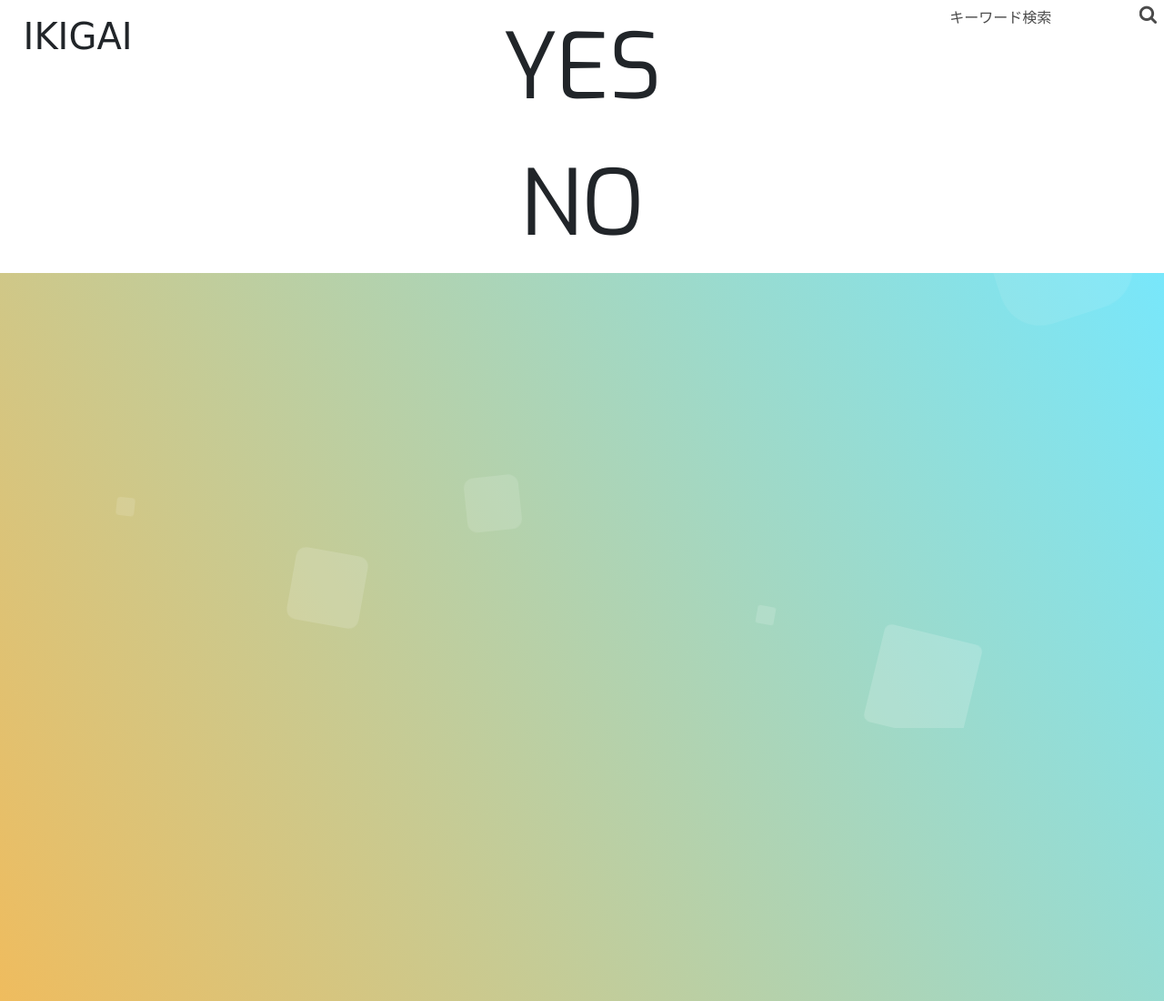
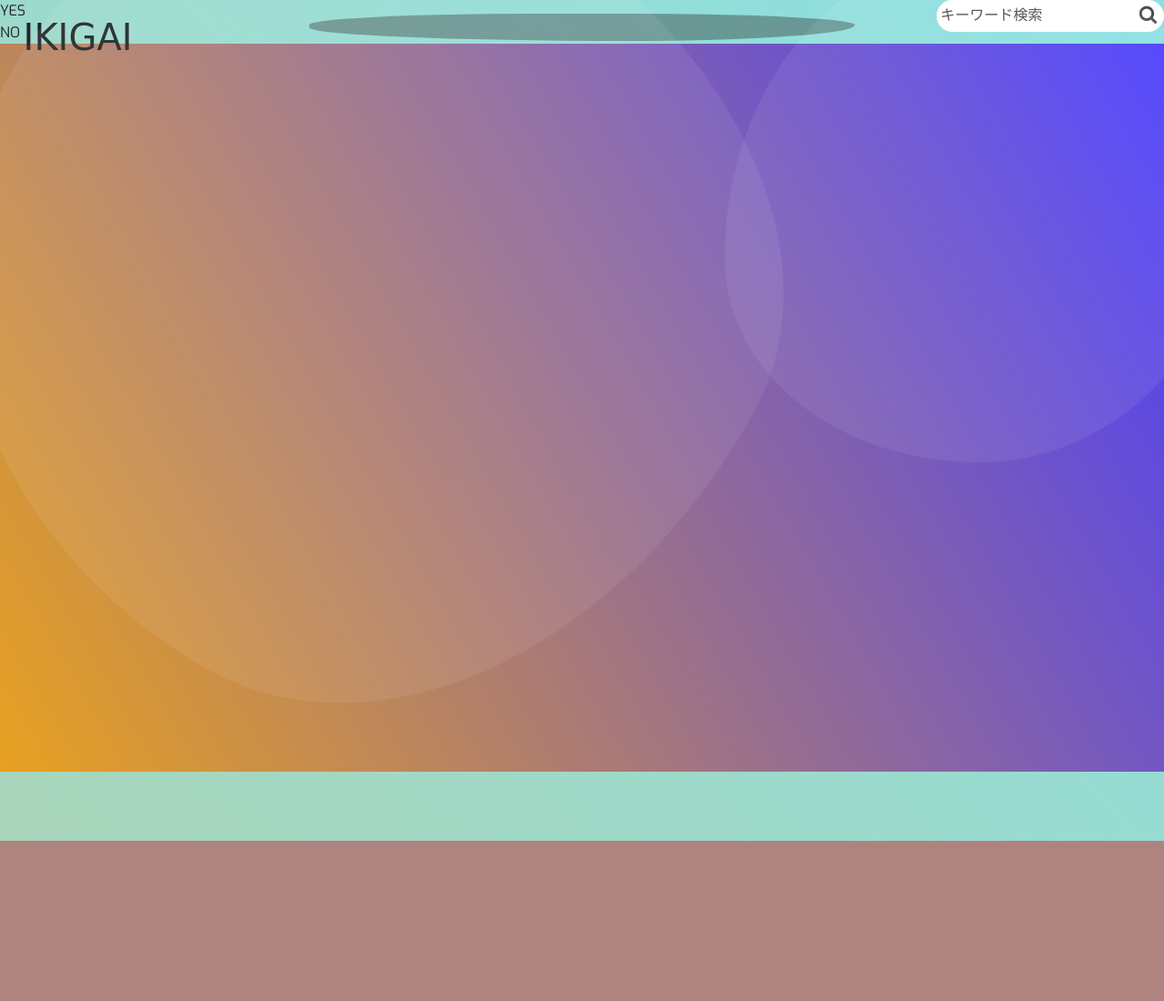
Before and after one commit to tomishima2904/ikigai, a Django app: template hobby/templates/question.html in a window 1280 px wide; the page is wider, and only the part inside the window is pictured. Shown: that part at 91% size. After the commit the page ends 924 px from the top of that part, so only its background shows below. Run offline with Django 4.2, Linux system fonts and the light colour scheme; the template is opened without the code that fills it, so the values that code supplies are empty.

Commit message:
questionのcssを変更

```diff
--- a/static/css/question.css
+++ b/static/css/question.css
@@ -20,11 +20,14 @@
 
 
 p {
-    padding: 15px 30px;
+  padding: 15px 30px;
 	color: #fff;
 	width: 600px;
+  top:15px;
 	text-align: center;
-    position: absolute;
+  position: absolute;
+  background:rgba(46, 46, 46, 0.4);
+  border-radius: 50% 50% 50% 70%/50% 50% 70% 60%;
 }
 
 /*文字*/
@@ -63,21 +66,24 @@
   padding: 5%;
   width: 600px;
   height: 600px;
-  margin: 0 -15px;
+  margin-top: -50px;
   mix-blend-mode: multiply;
   border: none;
   cursor: pointer;
+  font-size:100px;
+  transition: all 0.5s 0s ease;
+
 
 }
 .btn_yes {
-  background: rgb(255, 149, 29);
+  background: rgb(255, 136, 0);
   border-radius: 50% 50% 50% 70%/50% 50% 70% 60%;
   position:absolute;
   left:15%;
   top:25%;
 }
 .btn_no {
-  background: rgb(64, 160, 182);
+  background: rgb(0, 170, 255);
   border-radius: 50% 30% 50% 40%/50%;
   position:absolute;
   right:15%;
@@ -92,11 +98,20 @@
   }
 }
 
-t {
-    display: flex;
-    justify-content: center;
-    font-size:100px;
 
+.btn_yes:hover {
+  background-color: #ffb348;
+  letter-spacing: 5px;
+  color: rgb(0, 0, 0);
+  font-size:150px;
+
+}
+
+.btn_no:hover {
+  background-color: #5cbeff;
+  letter-spacing: 5px;
+  color: rgb(0, 0, 0);
+  font-size:150px;
 }
 
 
@@ -104,9 +119,10 @@
 
 
 
+
 .area{
-    background: linear-gradient(60deg, rgb(239, 188, 94) 0%, rgb(120, 231, 251) 100%);
-    background: -webkit-linear-gradient(to left, #8f94fb, #4e54c8);
+    background: linear-gradient(60deg, rgb(231, 161, 32) 0%, rgb(73, 60, 254) 100%);
+    background: -webkit-linear-gradient(to left, #8f94fb, #c8a54e);
     width: 100%;
     height:100vh;
 
@@ -117,131 +133,125 @@
 
 
 
-/*背景アニメーション*/
-.circles{
-    position: absolute;
-    top: 0;
-    left: 0;
-    width: 100%;
-    height: 100%;
-    overflow: hidden;
+body {
+  background: -moz-linear-gradient(60deg, rgb(239, 188, 94) 0%, rgb(120, 231, 251) 100%);
+  background: -webkit-linear-gradient(to left, #8f94fb, #4e54c8);
+  background: linear-gradient(45deg, rgb(239, 188, 94) 0%, rgb(120, 231, 251) 100%);
+  background-size: 400% 400%;
+  -webkit-animation: Gradient 15s ease infinite;
+-moz-animation: Gradient 15s ease infinite;
+animation: Gradient 15s ease infinite;
+/*min-height: calc(100vh - 2rem);*/
+display: flex;
+flex-direction: column;
+align-items: stretch;
+justify-content: space-evenly;
+overflow: hidden;
+position: relative;
 }
 
-.circles li{
-    position: absolute;
-    display: block;
-    list-style: none;
-    width: 20px;
-    height: 20px;
-    background: rgba(255, 255, 255, 0.2);
-    animation: animate 25s linear infinite;
-    bottom: -150px;
-
+body::before,
+body::after {
+content: "";
+width: 70vmax;
+height: 70vmax;
+position: absolute;
+background: rgba(255, 255, 255, 0.07);
+left: -20vmin;
+top: -20vmin;
+animation: morph 15s linear infinite alternate, spin 20s linear infinite;
+z-index: 1;
+will-change: border-radius, transform;
+transform-origin: 55% 55%;
+pointer-events: none;
 }
 
-.circles li:nth-child(1){
-    left: 25%;
-    width: 80px;
-    height: 80px;
-    animation-delay: 0s;
+body::after {
+  width: 70vmin;
+  height: 70vmin;
+  left: auto;
+  right: -10vmin;
+  top: auto;
+  bottom: 0;
+  animation: morph 10s linear infinite alternate, spin 26s linear infinite reverse;
+  transform-origin: 20% 20%;
 }
 
-
-.circles li:nth-child(2){
-    left: 10%;
-    width: 20px;
-    height: 20px;
-    animation-delay: 2s;
-    animation-duration: 12s;
+@-webkit-keyframes Gradient {
+0% {
+  background-position: 0 50%
+}
+50% {
+  background-position: 100% 50%
+}
+100% {
+  background-position: 0 50%
+}
 }
 
-.circles li:nth-child(3){
-    left: 70%;
-    width: 20px;
-    height: 20px;
-    animation-delay: 4s;
+@-moz-keyframes Gradient {
+0% {
+  background-position: 0 50%
+}
+50% {
+  background-position: 100% 50%
+}
+100% {
+  background-position: 0 50%
+}
 }
 
-.circles li:nth-child(4){
-    left: 40%;
-    width: 60px;
-    height: 60px;
-    animation-delay: 0s;
-    animation-duration: 18s;
+@keyframes Gradient {
+0% {
+  background-position: 0 50%
+}
+50% {
+  background-position: 100% 50%
+}
+100% {
+  background-position: 0 50%
+}
 }
 
-.circles li:nth-child(5){
-    left: 65%;
-    width: 20px;
-    height: 20px;
-    animation-delay: 0s;
+@keyframes morph {
+0% {
+  border-radius: 40% 60% 60% 40% / 70% 30% 70% 30%; }
+100% {
+  border-radius: 40% 60%; }
 }
 
-.circles li:nth-child(6){
-    left: 75%;
-    width: 110px;
-    height: 110px;
-    animation-delay: 3s;
+@keyframes spin {
+to {
+  transform: rotate(1turn);
 }
-
-.circles li:nth-child(7){
-    left: 35%;
-    width: 150px;
-    height: 150px;
-    animation-delay: 7s;
 }
-
-.circles li:nth-child(8){
-    left: 50%;
-    width: 25px;
-    height: 25px;
-    animation-delay: 15s;
-    animation-duration: 45s;
-}
-
-.circles li:nth-child(9){
-    left: 20%;
-    width: 15px;
-    height: 15px;
-    animation-delay: 2s;
-    animation-duration: 35s;
-}
-
-.circles li:nth-child(10){
-    left: 85%;
-    width: 150px;
-    height: 150px;
-    animation-delay: 0s;
-    animation-duration: 11s;
-}
-
-
-
-@keyframes animate {
-
-    0%{
-        transform: translateY(0) rotate(0deg);
-        opacity: 1;
-        border-radius: 0;
-    }
-
-    100%{
-        transform: translateY(-1000px) rotate(720deg);
-        opacity: 0;
-        border-radius: 50%;
-    }
-
-}
+.st0{display:none;}
+.st1{display:inline;}
+.st2{opacity:0.29;}
+.st3{fill:#FFFFFF;}
+.st4{clip-path:url(#SVGID_2_);fill:#FFFFFF;}
+.st5{clip-path:url(#SVGID_4_);}
+.st6{clip-path:url(#SVGID_6_);}
+.st7{clip-path:url(#SVGID_8_);}
+.st8{clip-path:url(#SVGID_10_);}
+.st9{fill:none;}
+.st10{clip-path:url(#SVGID_12_);}
+.st11{opacity:0.7;}
+.st12{clip-path:url(#SVGID_14_);}
+.st13{opacity:0.2;}
+.st14{clip-path:url(#SVGID_16_);}
+.st15{opacity:0.3;fill:#FFFFFF;enable-background:new    ;}
 
 
 
 /*検索窓*/
 .search_container{
     position: absolute;
+    top: 0%;
     right:0%;
     box-sizing: border-box;
     display: block;
-    padding: 3px 10px;
+    /* padding: 3px 10px; */
     border-radius: 20px;
     height: 2.2em;
     width: 250px;
@@ -272,6 +282,7 @@
 .search_container ::-webkit-input-placeholder {
     color: rgb(75, 75, 75);
 }
+
 
 
 
```
